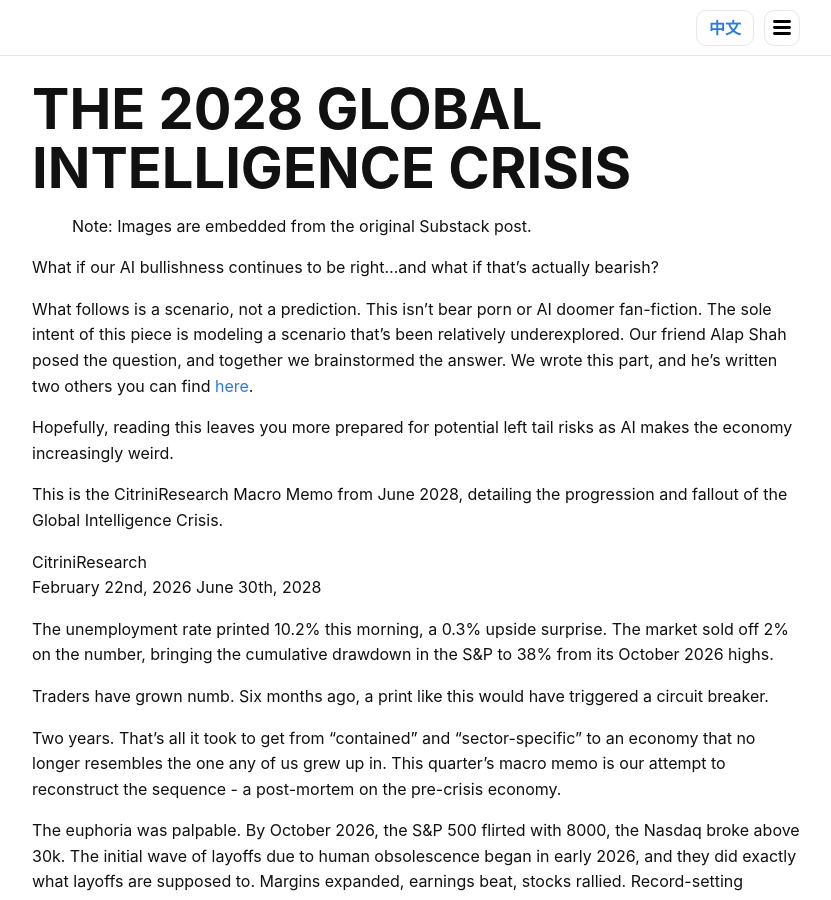
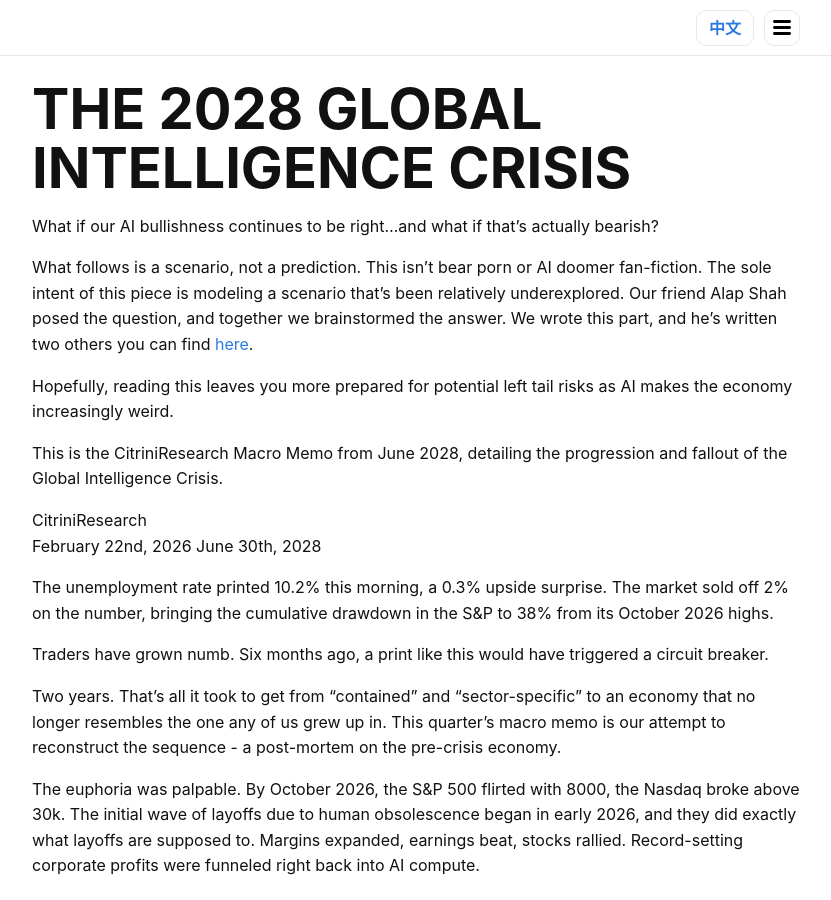
Before and after one commit to vultr740-byte/articles, a Jekyll site: the page built from posts/2026-02-23-2028gic/en.md, in a window 1280 px wide and 900 px high. Shown: the whole window, without its empty margins (224-1055 px from the left). Built offline with Jekyll 4.4.1, drawn with Linux system fonts in a browser that asks for light colours; our own code applies the rules of GitHub Pages for plain Markdown files.

Commit message:
Remove editorial note from EN post

```diff
--- a/posts/2026-02-23-2028gic/en.md
+++ b/posts/2026-02-23-2028gic/en.md
@@ -3,8 +3,6 @@
 source: "https://www.citriniresearch.com/p/2028gic"
 date: "2026-02-23"
 ---
-
-> Note: Images are embedded from the original Substack post.
 
 What if our AI bullishness continues to be right...and what if that’s actually bearish?
 
```
